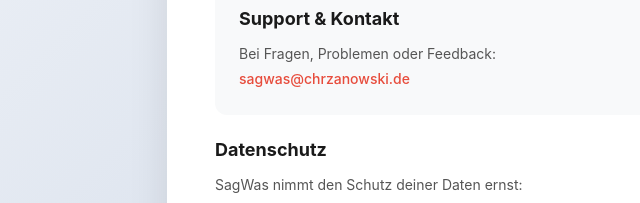
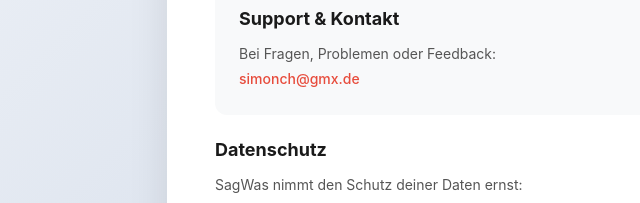
Before and after one commit to simonchrz/sagwas-support, a plain HTML site: page index.html in a window 1280 px wide. Shown: the part 386-589 px from the top of the page, 173-813 px from the left. Drawn offline with Linux system fonts and the light colour scheme.

Commit message:
Fix contact email

```diff
--- a/index.html
+++ b/index.html
@@ -93,7 +93,7 @@
             <h2>Support & Kontakt</h2>
             <p>
                 Bei Fragen, Problemen oder Feedback:<br>
-                <a href="mailto:sagwas@chrzanowski.de">sagwas@chrzanowski.de</a>
+                <a href="mailto:simonch@gmx.de">simonch@gmx.de</a>
             </p>
         </div>
 
```
